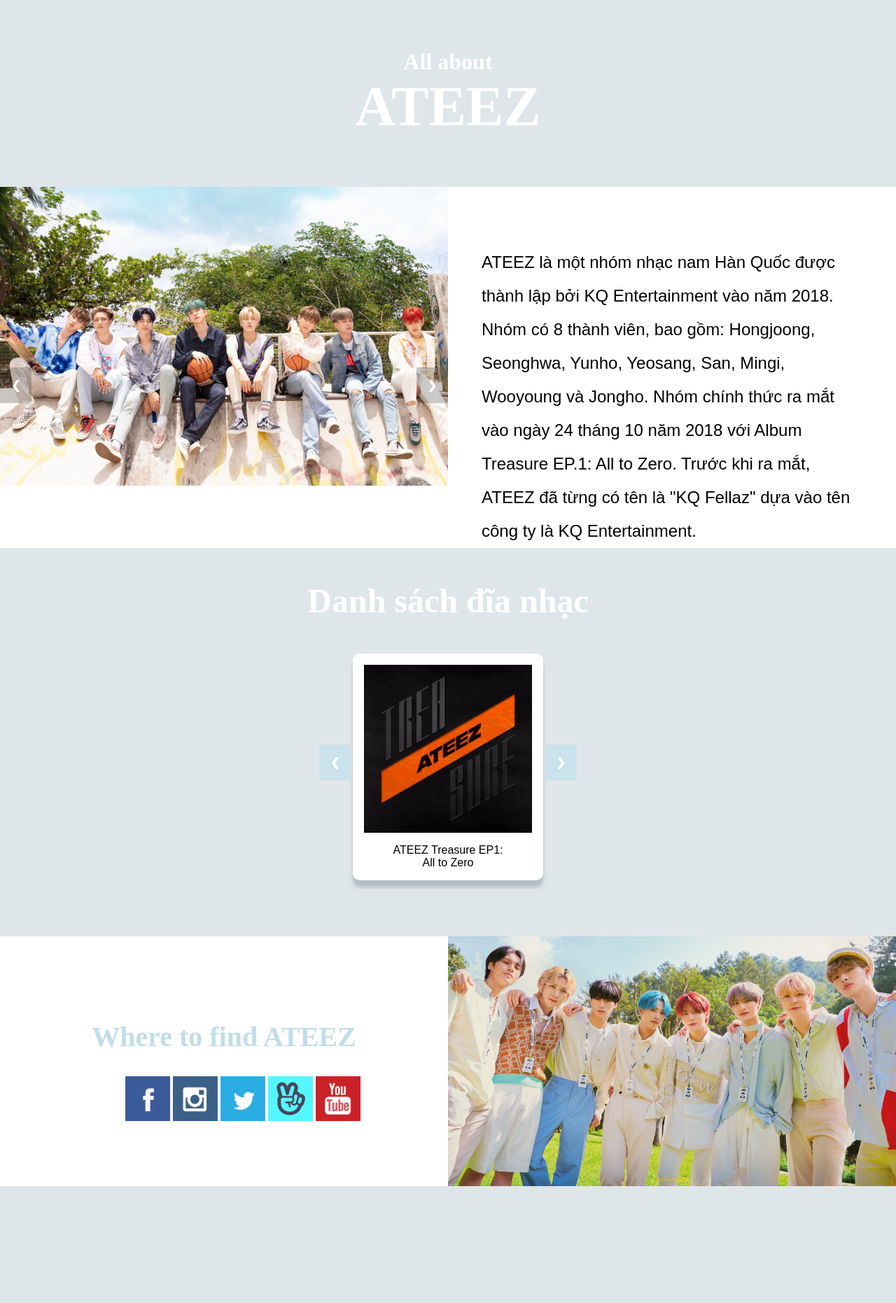
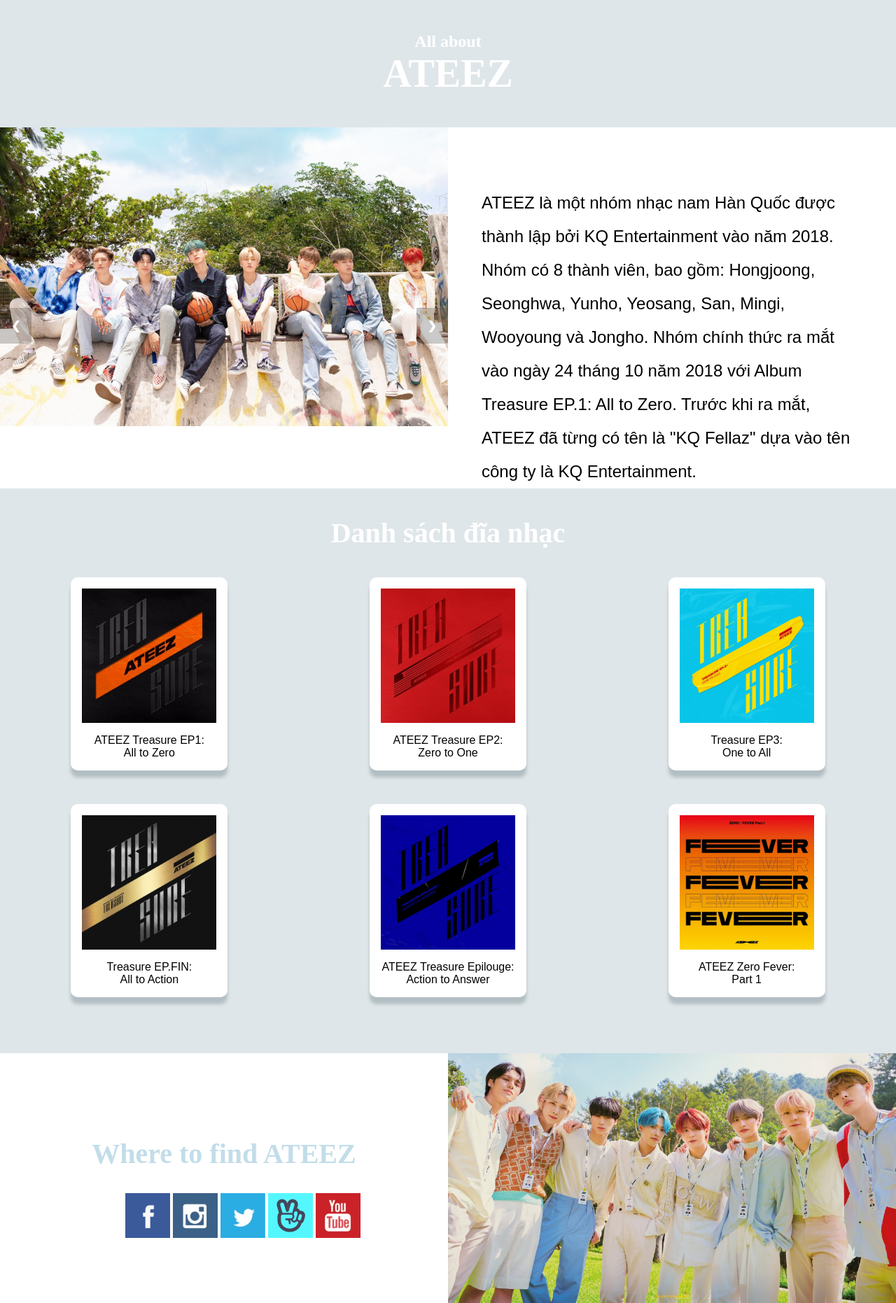
Before and after one commit to hangvtt183524/Cong_nghe_Web_va_dich_vu_truc_tuyen_20202, a PHP site: page /html/info.html in a window 1280 px wide. Shown: the whole page at 70% size. Before the commit the page ends 1695 px from the top, so only its background shows below. Run offline with PHP 8.4, Linux system fonts and the light colour scheme.

Commit message:
update album list

```diff
--- a/ProjectWeb/src/View/css/info.css
+++ b/ProjectWeb/src/View/css/info.css
@@ -3,17 +3,19 @@
 }
 .p0 {
     background-color: #dfe6e9;
-    padding: 1em 0;
+    padding: 0.5em 0;
+    margin-top: 0;
+    margin-bottom: 0;
 }
 h1 {
     text-align: center;
     color: white;
-    font-size: 5rem;
+    font-size: 3.5rem;
 }
 h1 span {
     text-align: center;
     display: block;
-    font-size: 2rem;
+    font-size: 1.5rem;
 }
 .p1 {
     display: grid;
@@ -97,19 +99,19 @@
 }
 
 .p2-1 {
-    position: relative;
-    width: 23em;
-    margin: auto;
+    display: grid;
+    grid-template-columns: repeat(3, 1fr);
+	grid-row-gap: 3em;
 }
 .p2 h2 {
     margin: 0;
     color: white;
     text-align: center;
-    font-size: 3rem;
+    font-size: 2.5rem;
     padding: 1em 0 1em;
 }
 .album {
-    width: 15em;
+    width: 12em;
     margin: auto;
     background-color: white;
     border-radius: 10px;
@@ -118,7 +120,7 @@
 }
 .album .imgIdol {
     width: 100%;
-    height: 15em;
+    height: 12em;
     position: relative;
 }
 .album .imgIdol img {
@@ -136,44 +138,6 @@
 .albname span {
     display: block;
 }
-.left-button {
-    cursor: pointer;
-    position: absolute;
-    top: 40%;
-    left: 0;
-    width: auto;
-    padding: 1em;
-    color: white;
-    font-weight: bold;
-    font-size: 1rem;
-    transition: 0.6s ease;
-    border-radius: 0 3px 3px 0;
-    background-color: #cae2ec;
-    border: none;
-
-}
-.left-button:hover{
-    background-color: gray;
-}
-.right-button {
-    cursor: pointer;
-    position: absolute;
-    top: 40%;
-    right: 0;
-    width: auto;
-    padding: 1em;
-    color: white;
-    font-weight: bold;
-    font-size: 1rem;
-    transition: 0.6s ease;
-    border-radius: 0 3px 3px 0;
-    border: none;
-    background-color: #cae2ec;
-}
-.right-button:hover{
-    background-color: gray;
-}
-
 .p3 {
     display: grid;
     grid-template-columns: repeat(2, 50%);
@@ -206,9 +170,6 @@
         line-height: 2em;
         margin: 3em 2em 3em 3em;
     }
-    .p0 {
-        padding: 0.3em 0;
-    }
     .p3 {
         grid-template-columns: 1fr;
     }
@@ -217,12 +178,12 @@
         margin-top: 1em;
     }
     .p3-1 img {
-        width: 6em;
-        height: 6em;
+        width: 7em;
+        height: 7em;
         padding-bottom: 3em;
     }
     .sns {
-        margin-left: 25%;
+        margin-left: 20%;
     }
     .p1-1:hover .overlay {
         height: 20%;
@@ -230,17 +191,18 @@
     .text {
         font-size: 4rem;
     }
-    .preBtn, .nextBtn, .left-button, .right-button {
+    .preBtn, .nextBtn {
         font-size: 2em;
     }
     .album {
-        width: 28em;
+        width: 25em;
     }
     .album .imgIdol {
-        height: 28em;
+        height: 25em;
     }
     .p2-1 {
-        width: 42em;
+        grid-template-columns: 1fr;
+
     }
     .albname {
         font-size: 2.2rem;
--- a/ProjectWeb/src/View/html/info.html
+++ b/ProjectWeb/src/View/html/info.html
@@ -78,7 +78,6 @@
         <div class="p2">
             <h2>Danh sách đĩa nhạc</h2>
             <div class="p2-1">
-                <button class="left-button" onclick="plusDivs(-1)">&#10094</button>
                 <div class="album">
                     <div class="imgIdol">
                         <img src="../image/album1.png" alt="album1">
@@ -115,7 +114,6 @@
                     </div>
                     <div class="albname"><span>ATEEZ Zero Fever:</span>Part 1</div>
                 </div>
-                <button class="right-button" onclick="plusDivs(1)">&#10095</button>
                 <script>
                     var idolIndex = 1;
                     showIdol(idolIndex);
@@ -133,25 +131,6 @@
                         x[i].style.display = "none";
                     }
                     x[idolIndex-1].style.display = "block";
-                    }
-                </script>
-                 <script>
-                    var slideIndex = 1;
-                    showDivs(slideIndex);
-
-                    function plusDivs(n) {
-                    showDivs(slideIndex += n);
-                    }
-
-                    function showDivs(n) {
-                    var i;
-                    var x = document.getElementsByClassName("album");
-                    if (n > x.length) {slideIndex = 1}
-                    if (n < 1) {slideIndex = x.length}
-                    for (i = 0; i < x.length; i++) {
-                        x[i].style.display = "none";
-                    }
-                    x[slideIndex-1].style.display = "block";
                     }
                 </script>
             </div>
```
